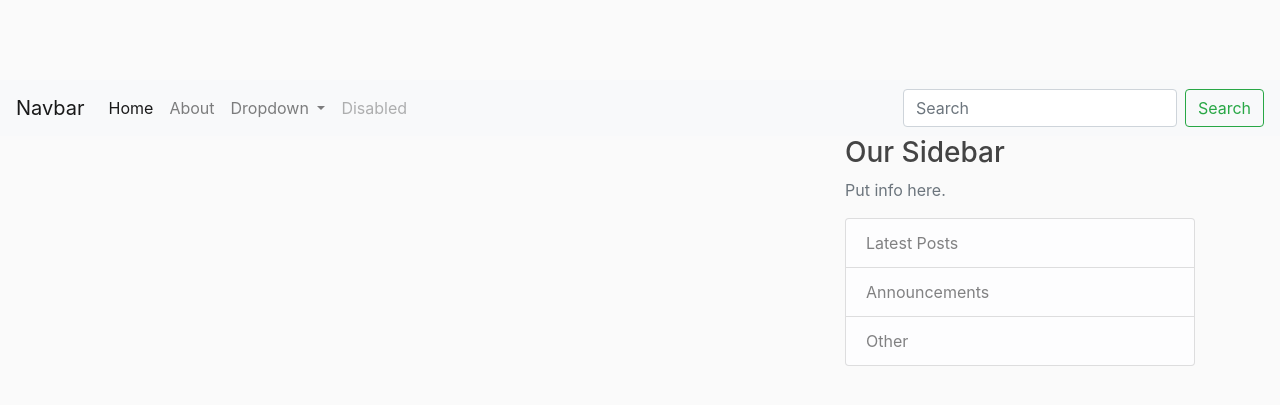
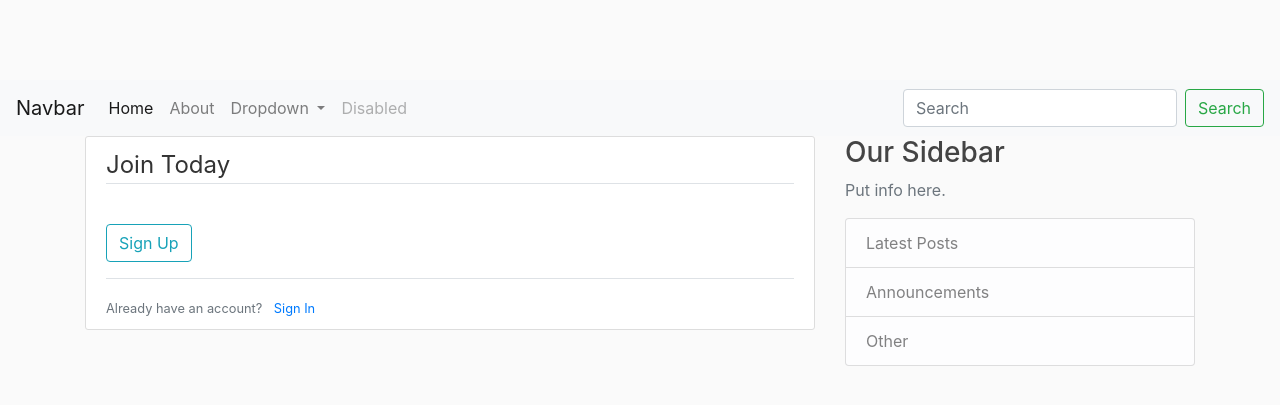
Before and after one commit to Coniferish/djangoTutorial, a Django app: template users/templates/users/register.html in a window 1280 px wide. Shown: the top 405 px of the page. Run offline with Django 4.2, Linux system fonts and the light colour scheme; the template is opened without the code that fills it, so the values that code supplies are empty.

Commit message:
refactor: Add to register.html and add comments

```diff
--- a/djangoTutorial/urls.py
+++ b/djangoTutorial/urls.py
@@ -15,9 +15,13 @@ Including another URLconf
 """
 from django.contrib import admin
 from django.urls import path, include
+# instead of creating a urls module in the "users app" and creating a urlpattern for it,
+# you can import the view directly by importing it and
+from users import views as user_views
 
 urlpatterns = [
     path('admin/', admin.site.urls),
     path('blog/', include('blog.urls')),
     path('', include('blog.urls')),
+    path('register/', user_views.register, name='register'),
 ]
--- a/users/templates/users/register.html
+++ b/users/templates/users/register.html
@@ -1,4 +1,21 @@
 {% extends "blog/basetemplate.html" %}
 {% block content %}
-
+    <div class="content-section">
+        <form method="POST">
+            {% csrf_token %}
+            <fieldset class="form-group">
+                <legend class="border-bottom mb-4">Join Today</legend>
+                {{ form }}
+            </fieldset>
+            <div class="form-group">
+                <button class="btn btn-outline-info" type="submit">Sign Up</button>
+            </div>
+        </form>
+        <div class="border-top pt-3">
+            <small class="text-muted">
+                Already have an account?
+                <a class="ml-2" href="#">Sign In</a>
+            </small>
+        </div>
+    </div>
 {% endblock content %}
--- a/users/views.py
+++ b/users/views.py
@@ -3,6 +3,7 @@ from django.contrib.auth.forms import UserCreationForm
 
 # https://docs.djangoproject.com/en/4.1/topics/auth/
 # https://docs.djangoproject.com/en/4.1/topics/auth/default/#module-django.contrib.auth.forms
+# https://docs.djangoproject.com/en/4.1/topics/forms/modelforms/#django.forms.ModelForm
 
 def register(request):
     form = UserCreationForm()
```
